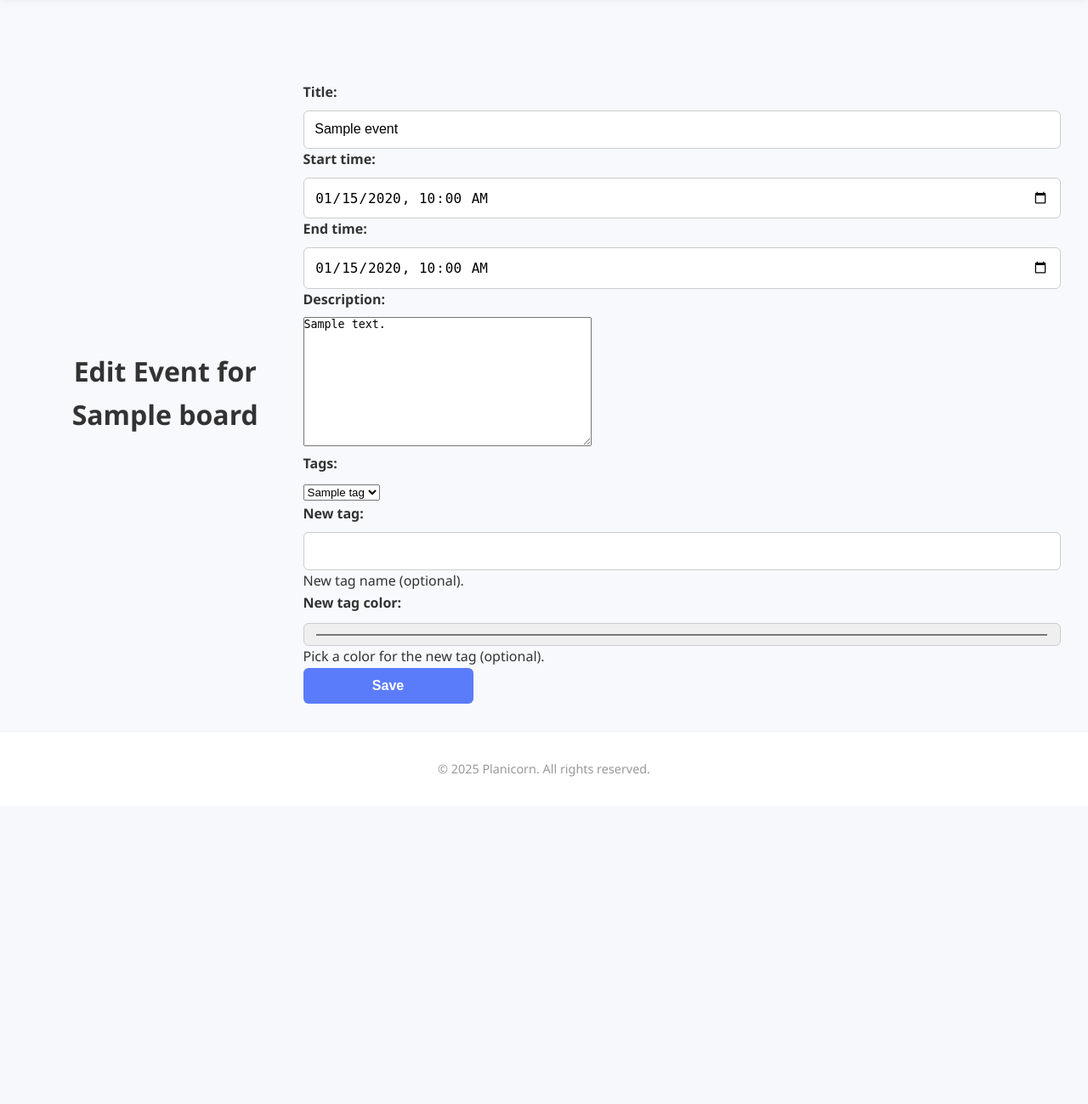
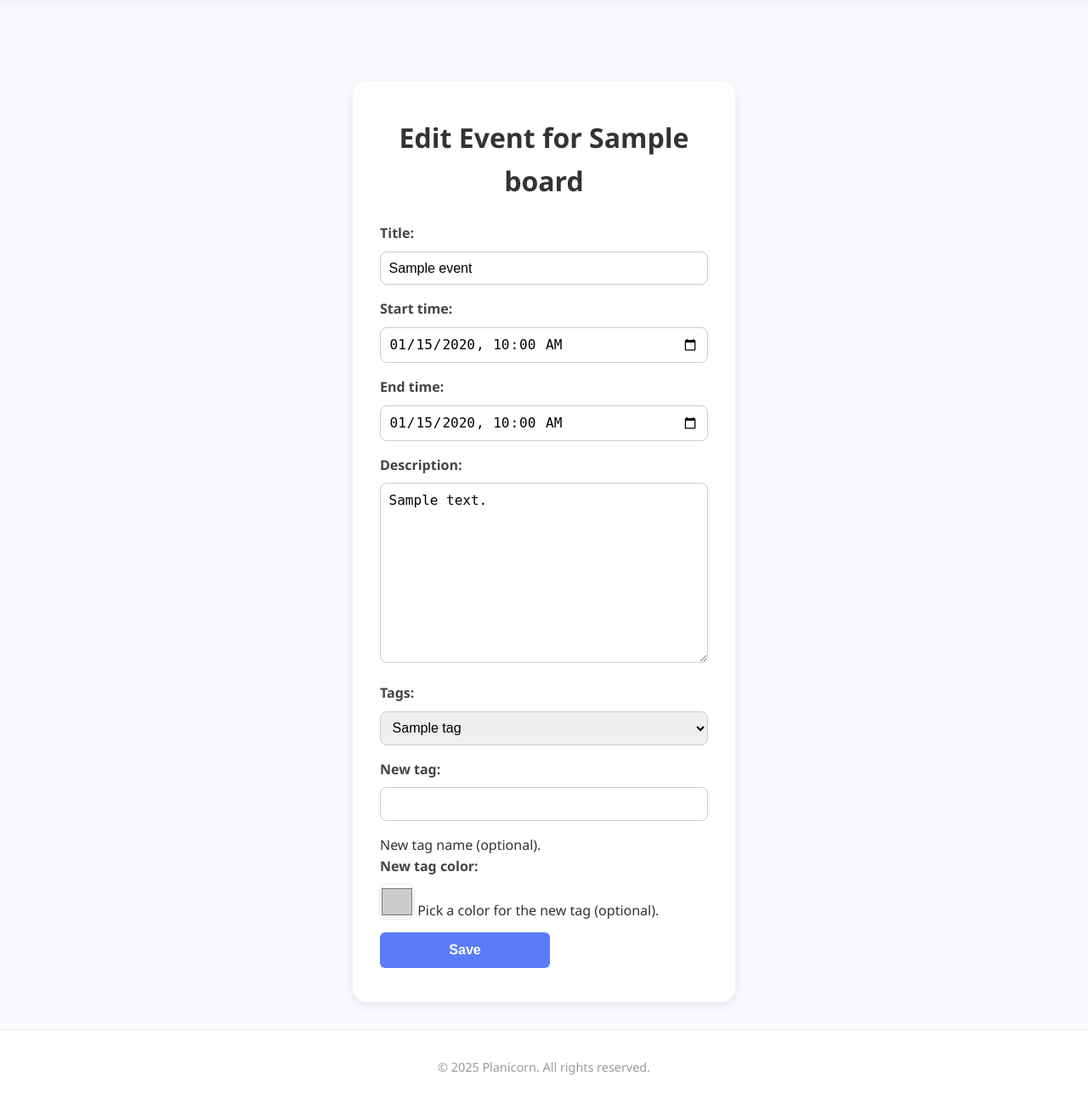
Before and after one commit to skovakina/planicorn, a Django app: page /events/1/edit/ in a window 1280 px wide. Shown: the part 74-1373 px from the top of the page at 85% size. Before the commit the page ends 988 px from the top, so only its background shows below. Run offline with Django 5.2, Linux system fonts and the light colour scheme; a user stored in the database is signed in; tables that the repository leaves empty hold one stand-in row (values such as "Sample post").

Commit message:
feat event form

```diff
--- a/main_app/static/css/styles.css
+++ b/main_app/static/css/styles.css
@@ -394,6 +394,18 @@ body {
     margin-bottom: 1rem;
 }
 
+.form-main input[type="color"] {
+    width: 40px;
+    height: 40px;
+    padding: 0;
+    border: none;
+    background: none;
+    cursor: pointer;
+    border-radius: 8px;
+    box-shadow: 0 0 3px rgba(0, 0, 0, 0.2);
+    margin-bottom: 1rem;
+}
+
 .form-main-error {
     color: #e05b5b;
     font-size: 0.9rem;
--- a/main_app/templates/events/event_form.html
+++ b/main_app/templates/events/event_form.html
@@ -4,11 +4,15 @@
 
 {% block content %}
 <section class="form-section">
+    <div class="form-container">
+
+
     <h1 class="form-header">{{ title }} for {{ board.name }}</h1>
-    <form method="post" class="auth-form">
+    <form method="post" class="form-main">
         {% csrf_token %}
         {{ form.as_p }}
         <button type="submit" class="button-primary">Save</button>
     </form>
+    </div>
 </section>
 {% endblock %}
```
